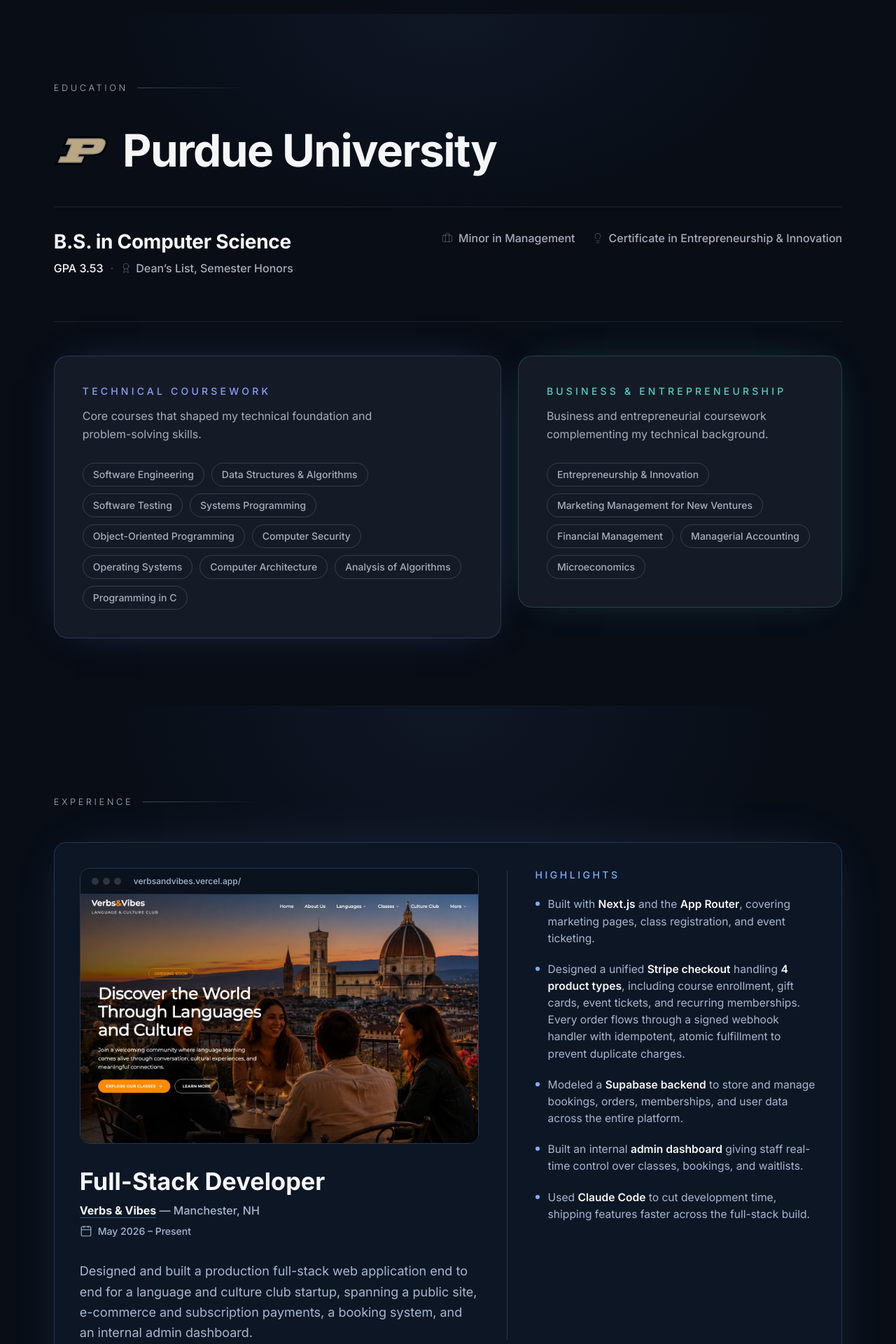
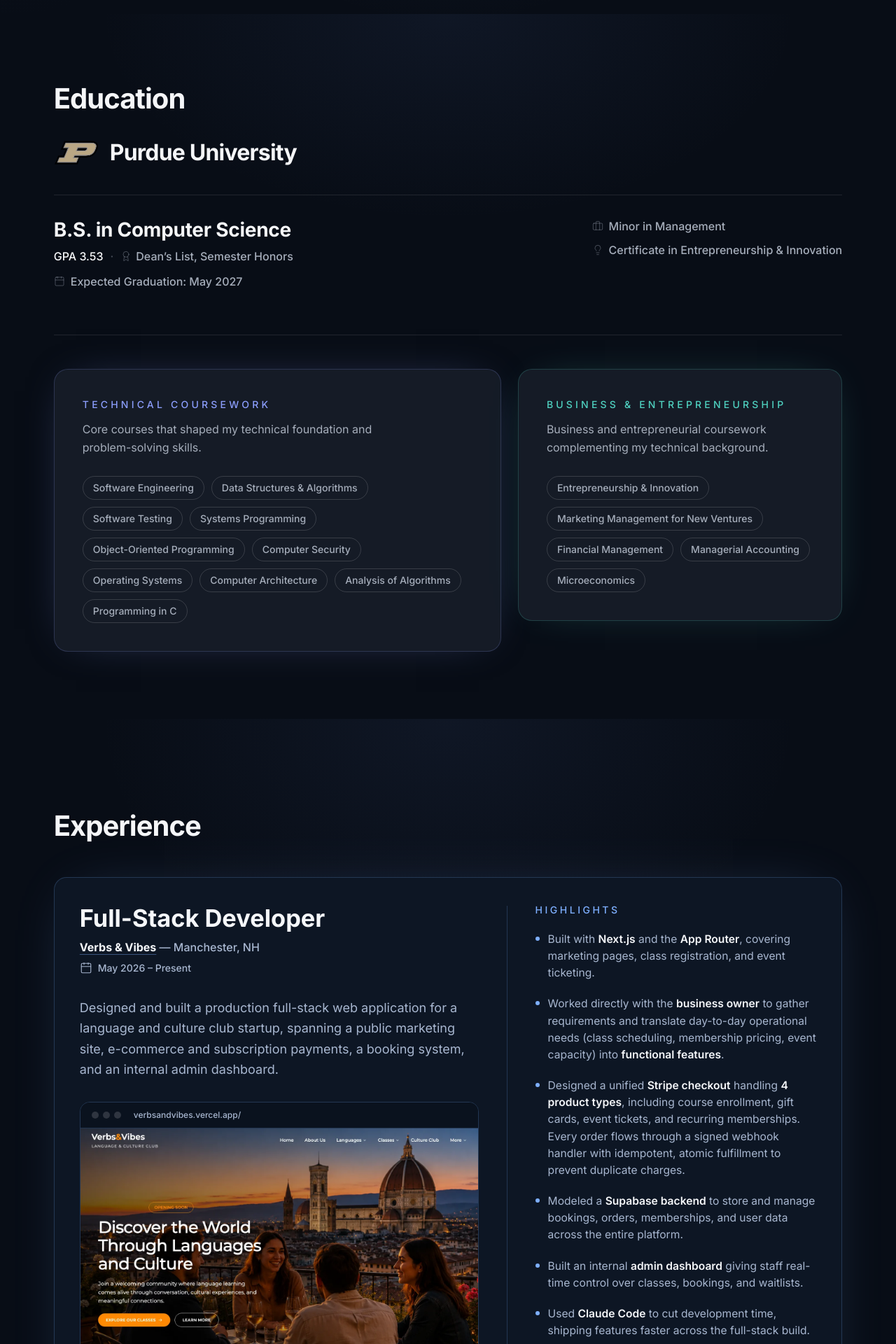
Before and after one commit to artem-yurovskiy/Portfolio, a React (Vite) app: page / in a window 1280 px wide. Shown: the part 780-2700 px from the top of the page at 70% size. Built offline with nearby package versions, Linux system fonts and the light colour scheme.

Commit message:
Redesign section headers and update Projects, Education, Experience, and Skills content

```diff
--- a/src/components/Education.jsx
+++ b/src/components/Education.jsx
@@ -1,4 +1,4 @@
-import { Award, Briefcase, Lightbulb } from 'lucide-react'
+import { Award, Briefcase, Calendar, Lightbulb } from 'lucide-react'
 
 const TECHNICAL_COURSES = [
   'Software Engineering',
@@ -47,7 +47,7 @@
 
   return (
     <div
-      className={`w-full rounded-[20px] border ${a.border} bg-[var(--navy-panel)] p-8 transition-[transform,box-shadow,border-color] duration-300 ${a.glow} hover:-translate-y-0.5 ${a.hoverBorder} ${a.hoverGlow} sm:p-10 ${className}`}
+      className={`w-full rounded-[20px] border ${a.border} bg-[var(--navy-panel)] p-8 transition-[transform,box-shadow,border-color] duration-300 ${a.glow} hover:-translate-y-1 ${a.hoverBorder} ${a.hoverGlow} sm:p-10 ${className}`}
     >
       <h4 className={`text-sm font-medium uppercase tracking-[0.3em] ${a.text}`}>
         {title}
@@ -83,29 +83,25 @@
 
       <div className="relative mx-auto flex max-w-[1360px] flex-col gap-14 sm:gap-16">
         <div className="flex flex-col gap-8 sm:gap-10">
-          <div className="flex items-center gap-[0.85rem]">
-            <span className="text-[0.8rem] font-light uppercase tracking-[0.28em] text-[var(--body-slate)]">
+          <div className="flex flex-col gap-6 sm:gap-8">
+            <h2 className="text-[clamp(1.85rem,3.5vw,2.5rem)] font-bold leading-tight tracking-tight text-[var(--name-warm-white)]">
               Education
-            </span>
-            <span
-              className="h-px w-40 shrink-0 bg-gradient-to-r from-[var(--portrait-border)] to-transparent"
-              aria-hidden="true"
-            />
-          </div>
+            </h2>
 
-          <div className="flex items-center gap-4 sm:gap-5">
+            <div className="flex items-center gap-3 sm:gap-4">
               <img
                 src="/Purdue_Logo.png"
                 alt=""
                 aria-hidden="true"
-              className="h-9 w-auto opacity-90 sm:h-11"
+                className="h-7 w-auto opacity-90 sm:h-9"
               />
-            <h2 className="text-[clamp(2.5rem,5.5vw,4rem)] font-bold leading-tight tracking-tight text-[var(--name-warm-white)]">
+              <h3 className="text-[clamp(1.5rem,3vw,2rem)] font-bold leading-tight tracking-tight text-[var(--name-warm-white)]">
                 Purdue University
-            </h2>
+              </h3>
+            </div>
           </div>
 
-          <div className="flex flex-col gap-5 border-t border-white/10 pt-8 sm:flex-row sm:items-start sm:justify-between sm:gap-10">
+          <div className="flex flex-col gap-5 border-t border-white/10 pt-8 xl:flex-row xl:items-start xl:justify-between xl:gap-10">
             <div className="flex flex-col gap-2">
               <p className="text-[1.5rem] font-bold leading-tight tracking-[-0.01em] text-[var(--name-warm-white)] sm:text-[1.75rem]">
                 B.S. in Computer Science
@@ -124,8 +120,16 @@
                   Dean&rsquo;s List, Semester Honors
                 </span>
               </p>
+              <span className="mt-1 inline-flex items-center gap-2 text-base font-medium text-[var(--body-slate)]">
+                <Calendar
+                  className="h-4 w-4 text-[var(--portrait-icon)]"
+                  strokeWidth={1.5}
+                  aria-hidden="true"
+                />
+                Expected Graduation: May 2027
+              </span>
             </div>
-            <div className="flex flex-col gap-3 text-base font-medium text-[var(--body-slate)] sm:flex-row sm:items-center sm:gap-6">
+            <div className="flex flex-col gap-2.5 text-base font-medium text-[var(--body-slate)]">
               <span className="inline-flex items-center gap-2">
                 <Briefcase
                   className="h-4 w-4 text-[var(--portrait-icon)]"
@@ -155,7 +159,7 @@
             className="md:w-[58%]"
           />
           <CourseworkPanel
-            title={'Business & Entrepreneurship'}
+            title="Business & Entrepreneurship"
             description="Business and entrepreneurial coursework complementing my technical background."
             courses={BUSINESS_COURSES}
             accent="business"
--- a/src/components/Experience.jsx
+++ b/src/components/Experience.jsx
@@ -10,11 +10,15 @@
     startDate: 'May 2026',
     endDate: 'Present',
     description:
-      'Designed and built a production full-stack web application end to end for a language and culture club startup, spanning a public site, e-commerce and subscription payments, a booking system, and an internal admin dashboard.',
+      'Designed and built a production full-stack web application for a language and culture club startup, spanning a public marketing site, e-commerce and subscription payments, a booking system, and an internal admin dashboard.',
     highlights: [
       {
         text: 'Built with Next.js and the App Router, covering marketing pages, class registration, and event ticketing.',
         emphasize: ['Next.js', 'App Router'],
+      },
+      {
+        text: 'Worked directly with the business owner to gather requirements and translate day-to-day operational needs (class scheduling, membership pricing, event capacity) into functional features.',
+        emphasize: ['business owner', 'functional features'],
       },
       {
         text: 'Designed a unified Stripe checkout handling 4 product types, including course enrollment, gift cards, event tickets, and recurring memberships. Every order flows through a signed webhook handler with idempotent, atomic fulfillment to prevent duplicate charges.',
@@ -35,14 +39,11 @@
     ],
     technologies: [
       'Next.js',
-      'React',
       'JavaScript',
-      'PostgreSQL',
-      'Supabase',
+      'Supabase/PostgreSQL',
       'Stripe API',
       'Tailwind CSS',
       'Node.js',
-      'Server Actions',
     ],
   },
 ]
@@ -96,8 +97,6 @@
     <div className="group mx-auto flex w-full max-w-[1300px] flex-col rounded-[18px] border border-[rgba(100,150,220,0.25)] bg-[#0D1624] p-7 shadow-[0_0_80px_-36px_rgba(126,175,255,0.3)] transition-[transform,box-shadow,border-color] duration-[250ms] hover:-translate-y-0.5 hover:border-[rgba(126,175,255,0.4)] hover:shadow-[0_0_90px_-30px_rgba(126,175,255,0.4)] sm:p-9">
       <div className="flex flex-col gap-10 md:flex-row md:items-stretch md:gap-0">
         <div className="flex flex-col gap-8 md:w-[58%] md:pr-10">
-          <SitePreview experience={experience} />
-
           <div className="flex flex-col gap-2">
             <h3 className="text-[1.85rem] font-bold leading-tight text-[#F5F7FA] sm:text-[2.15rem]">
               {experience.role}
@@ -122,6 +121,8 @@
           <p className="max-w-[650px] text-lg leading-relaxed text-[#A8B7D0]">
             {experience.description}
           </p>
+
+          <SitePreview experience={experience} />
         </div>
 
         <div
@@ -180,15 +181,9 @@
       />
 
       <div className="relative mx-auto flex max-w-[1300px] flex-col gap-10 sm:gap-12">
-        <div className="flex items-center gap-[0.85rem]">
-          <h2 className="text-[0.8rem] font-light uppercase tracking-[0.28em] text-[var(--body-slate)]">
-            Experience
-          </h2>
-          <span
-            className="h-px w-[170px] shrink-0 bg-gradient-to-r from-[var(--portrait-border)] to-transparent"
-            aria-hidden="true"
-          />
-        </div>
+        <h2 className="text-[clamp(1.85rem,3.5vw,2.5rem)] font-bold leading-tight tracking-tight text-[var(--name-warm-white)]">
+          Experience
+        </h2>
 
         {EXPERIENCES.map((experience) => (
           <ExperienceCard key={experience.company} experience={experience} />
--- a/src/data/projects.js
+++ b/src/data/projects.js
@@ -3,16 +3,16 @@
     title: 'Forge',
     image: '/projects/forge.png',
     shortDescription:
-      'Forge is a full-stack mobile fitness and social app I helped build as part of a 6-person Agile team across 3 sprints. It combines workout tracking, diet logging, social feeds, and AI-assisted fitness guidance.',
+      'A mobile app that combines workout tracking, diet/macro logging, social features, and AI-based fitness guidance into a single platform.',
     description:
-      'Forge is a full-stack mobile fitness and social app I helped build as part of a 6-person Agile team across 3 sprints. It combines workout tracking, diet logging, social feeds, and AI-assisted fitness guidance.',
+      'A mobile app that combines workout tracking, diet/macro logging, social features, and AI-based fitness guidance into a single platform.',
     highlights: [
-      'Built 6 features end to end, including workout scheduling, accessibility settings, push notification scheduling, a friends activity feed, and AI-powered meal recommendations, owning the frontend, backend, and tests for each.',
-      'Wired the OpenAI API into a FastAPI endpoint to generate structured, personalized meal recommendations, then integrated the feature into the React Native frontend.',
-      'Built push notification scheduling with Expo Notifications, letting users set reminders tied to their planned workouts and meals.',
-      "Contributed to the team's design document and helped define 59 user stories in the product backlog, shaping the app's core features.",
+      'Worked within a 6-person Agile team across 3 sprints to build Forge.',
+      "Developed the team's core Agile artifacts, including a project charter, a design document mapping out the app's architecture, and a backlog of 59 user stories that guided sprint planning across development.",
+      'Implemented the app’s social layer, including a friends and gym activity feed and real-time in-app messaging, using React Native/TypeScript for the interface and FastAPI with SQLAlchemy for the backend logic and data persistence.',
+      'Built core app usability features, including accessibility settings, scheduled workout/meal notifications, an exercise help system, and a recurring workout calendar.',
     ],
-    technologies: ['React Native', 'TypeScript', 'FastAPI', 'SQLAlchemy', 'OpenAI API'],
+    technologies: ['React Native', 'TypeScript', 'FastAPI', 'SQLAlchemy', 'OpenAI API', 'Pinecone'],
     liveUrl: '',
     githubUrl: 'https://github.com/artem-yurovskiy/Forge',
   },
@@ -20,14 +20,14 @@
     title: 'Online Marketplace',
     image: '/project_placeholder.webp',
     shortDescription:
-      'Online Marketplace is a Java client-server application I built to support concurrent buyers and sellers, handling store browsing, shopping carts, and purchase history through a custom multithreaded backend.',
+      'A Java-based e-commerce marketplace, for sellers to list and manage products and for buyers to browse stores and place orders.',
     description:
-      'Online Marketplace is a Java client-server application I built to support concurrent buyers and sellers, handling store browsing, shopping carts, and purchase history through a custom multithreaded backend.',
+      'A Java-based e-commerce marketplace, for sellers to list and manage products and for buyers to browse stores and place orders.',
     highlights: [
       'Designed a Swing GUI for browsing stores, managing carts, and switching between buyer and seller roles.',
       'Built a multithreaded socket server in Java, running each client connection on its own dedicated thread to support real concurrent sessions.',
       'Validated User, Seller, Customer, Product, and Store logic with JUnit tests under 1-second timeouts.',
-      'Implemented persistent storage via object serialization, saving cart and purchase data across sessions without a database.',
+      'Implemented persistent storage via object serialization, saving cart and purchase data across sessions.',
     ],
     technologies: ['Java', 'Swing', 'Socket Programming', 'Multithreading', 'JUnit'],
     liveUrl: '',
@@ -37,11 +37,11 @@
     title: 'Custom Memory Allocator',
     image: '/project_placeholder.webp',
     shortDescription:
-      "Custom Memory Allocator is a low-level systems project where I implemented my own heap allocator in C, managing memory manually instead of relying on the standard library's malloc and free.",
+      "A custom heap allocator built in C, managing memory manually instead of relying on the standard library's malloc and free.",
     description:
-      "Custom Memory Allocator is a low-level systems project where I implemented my own heap allocator in C, managing memory manually instead of relying on the standard library's malloc and free.",
+      "A custom heap allocator built in C, managing memory manually instead of relying on the standard library's malloc and free.",
     highlights: [
-      'Implemented a custom heap allocator in C using low-level pointer manipulation and boundary tags to track allocated and free memory blocks.',
+      'Implemented the allocator using low-level pointer manipulation and boundary tags to track allocated and free memory blocks.',
       'Designed free list management to track available memory blocks and support efficient allocation and deallocation.',
       'Built block splitting logic to divide larger free blocks into smaller ones, reducing wasted space on small allocations.',
       'Implemented immediate coalescing to merge adjacent free blocks back together, minimizing fragmentation and improving memory reuse over time.',
@@ -54,9 +54,9 @@
     title: 'Wordle Unlimited',
     image: '/project_placeholder.webp',
     shortDescription:
-      'Wordle Unlimited is a JavaFX desktop clone of the NYT word game, where players get six guesses to find a five-letter word, complete with animated feedback and a statistics dashboard tracking performance over time.',
+      'A JavaFX desktop clone of Wordle — the popular NYT word game where users have six tries to guess a hidden five-letter word.',
     description:
-      'Wordle Unlimited is a JavaFX desktop clone of the NYT word game, where players get six guesses to find a five-letter word, complete with animated feedback and a statistics dashboard tracking performance over time.',
+      'A JavaFX desktop clone of Wordle — the popular NYT word game where users have six tries to guess a hidden five-letter word.',
     highlights: [
       'Built the core game logic in Java, validating guesses letter by letter and generating a new target word each round.',
       'Implemented custom tile-flip animations in JavaFX to visually reveal correct, misplaced, and incorrect letters after each guess.',
@@ -66,4 +66,18 @@
     liveUrl: '',
     githubUrl: 'https://github.com/artem-yurovskiy/Wordle-Unlimited',
   },
+  {
+    title: 'This Website!',
+    image: '/project_placeholder.webp',
+    shortDescription: 'You are looking at it right now.',
+    description: 'You are looking at it right now.',
+    highlights: [
+      'Built as a fully component-based React app, with each section, including Experience, Projects, Skills, and Education, structured as its own independent, reusable component.',
+      'Designed using Tailwind CSS.',
+      'Deployed on Vercel.',
+    ],
+    technologies: ['React', 'Tailwind CSS', 'Vercel'],
+    liveUrl: '',
+    githubUrl: '',
+  },
 ]
```
Also changed, not shown: src/components/Certifications.jsx (+4 -10 lines), src/components/Contact.jsx (+0 -10 lines), src/components/Leadership.jsx (+3 -9 lines), src/components/Projects.jsx (+19 -47 lines), src/components/Resume.jsx (+3 -9 lines), src/components/Skills.jsx (+11 -17 lines), public/projects/forge.png. Lines whose indentation alone changed are shown as unchanged.
